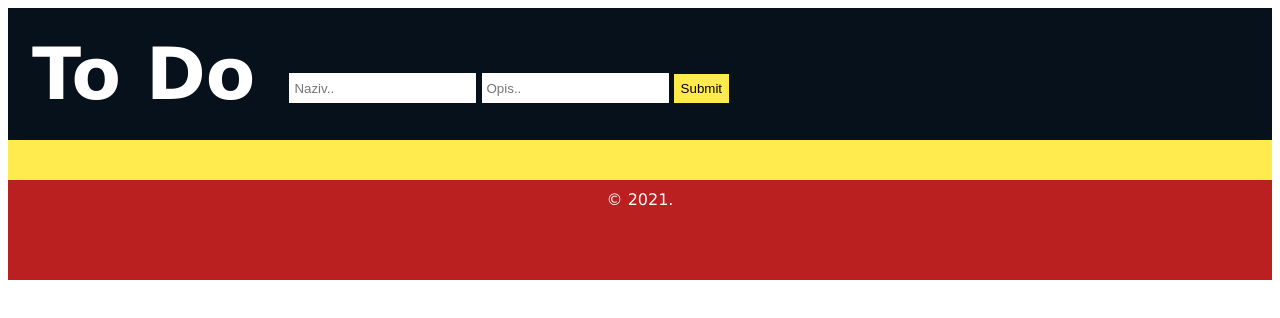
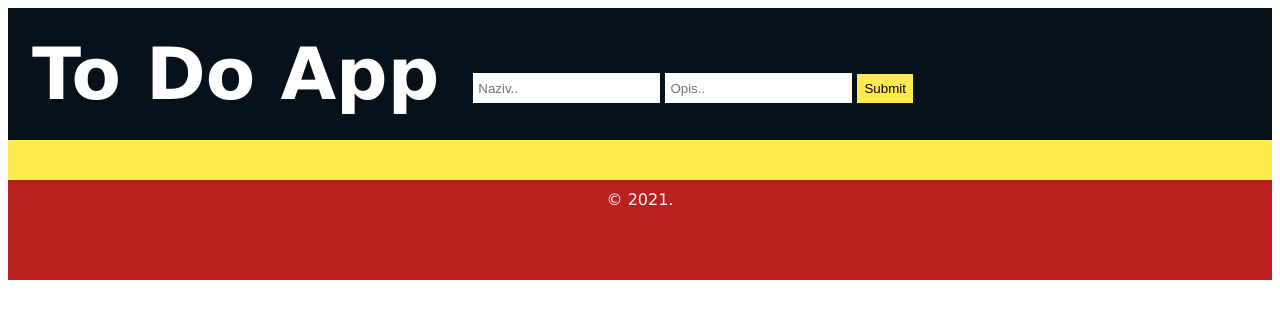
Before and after one commit to imusanovic/ToDo-app-ProgramiranjeZaMlade, a plain HTML site: page index.html in a window 1280 px wide. Drawn offline with Linux system fonts and the light colour scheme; no server answers.

Commit message:
dodan naslov u header

```diff
--- a/index.html
+++ b/index.html
@@ -13,7 +13,7 @@
 <body>
     <div id="container">
         <header><h1>
-        To Do
+        To Do App
         </h1>
         <form id="form">
         <input id="naziv" name="naziv" type="text" placeholder="Naziv..">
```
